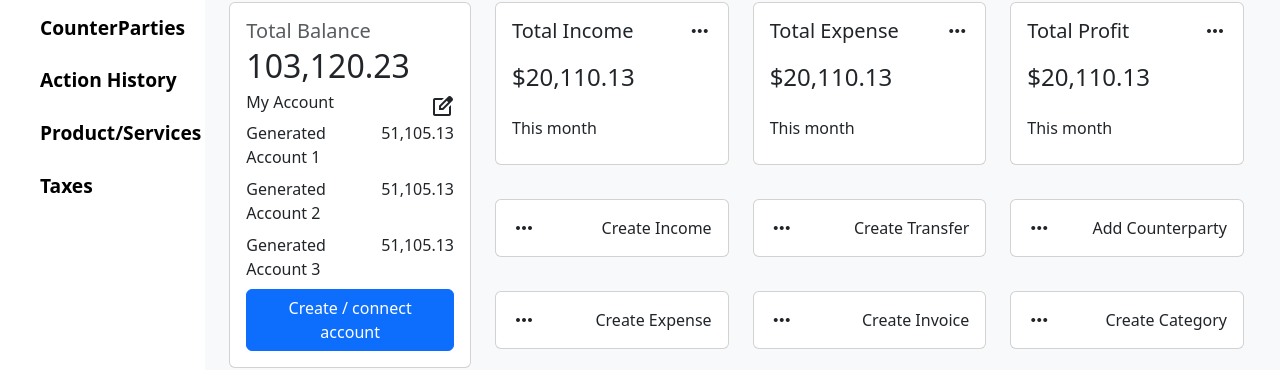
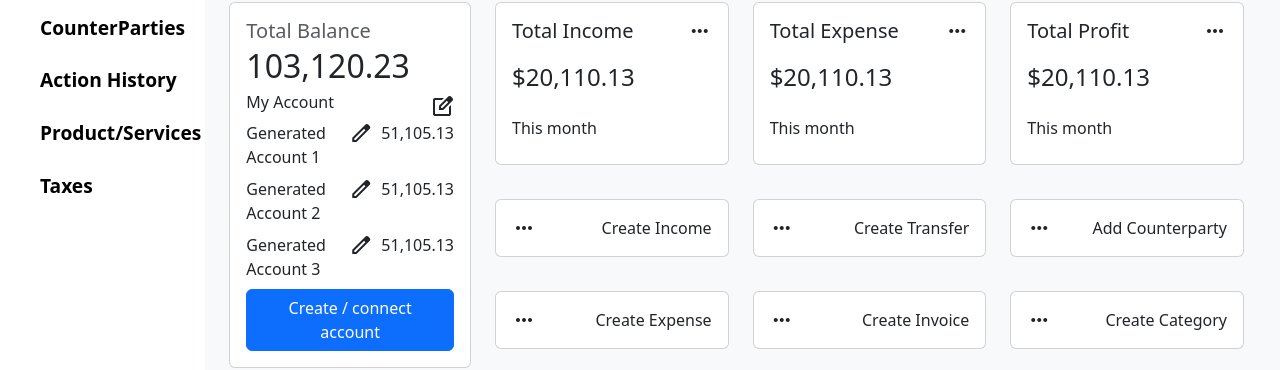
Before and after one commit to sroysawan/bootstrap-dahboard, a plain HTML site: page index.html in a window 1280 px wide. Shown: the part 108-478 px from the top of the page. Drawn offline with nearby package versions, Linux system fonts and the light colour scheme.

Commit message:
style: css edit

```diff
--- a/index.html
+++ b/index.html
@@ -47,14 +47,17 @@
                                 </div>
                                 <div class="d-flex justify-content-between mb-2">
                                     <span>Generated Account 1</span>
+                                    <span class="material-symbols-outlined me-2">edit</span>
                                     <span>51,105.13</span>
                                 </div>
                                 <div class="d-flex justify-content-between mb-2">
                                     <span>Generated Account 2</span>
+                                    <span class="material-symbols-outlined me-2">edit</span>
                                     <span>51,105.13</span>
                                 </div>
                                 <div class="d-flex justify-content-between mb-2">
                                     <span>Generated Account 3</span>
+                                    <span class="material-symbols-outlined me-2">edit</span>
                                     <span>51,105.13</span>
                                 </div>
                                 <div class="d-grid text-center mt-auto">
```
